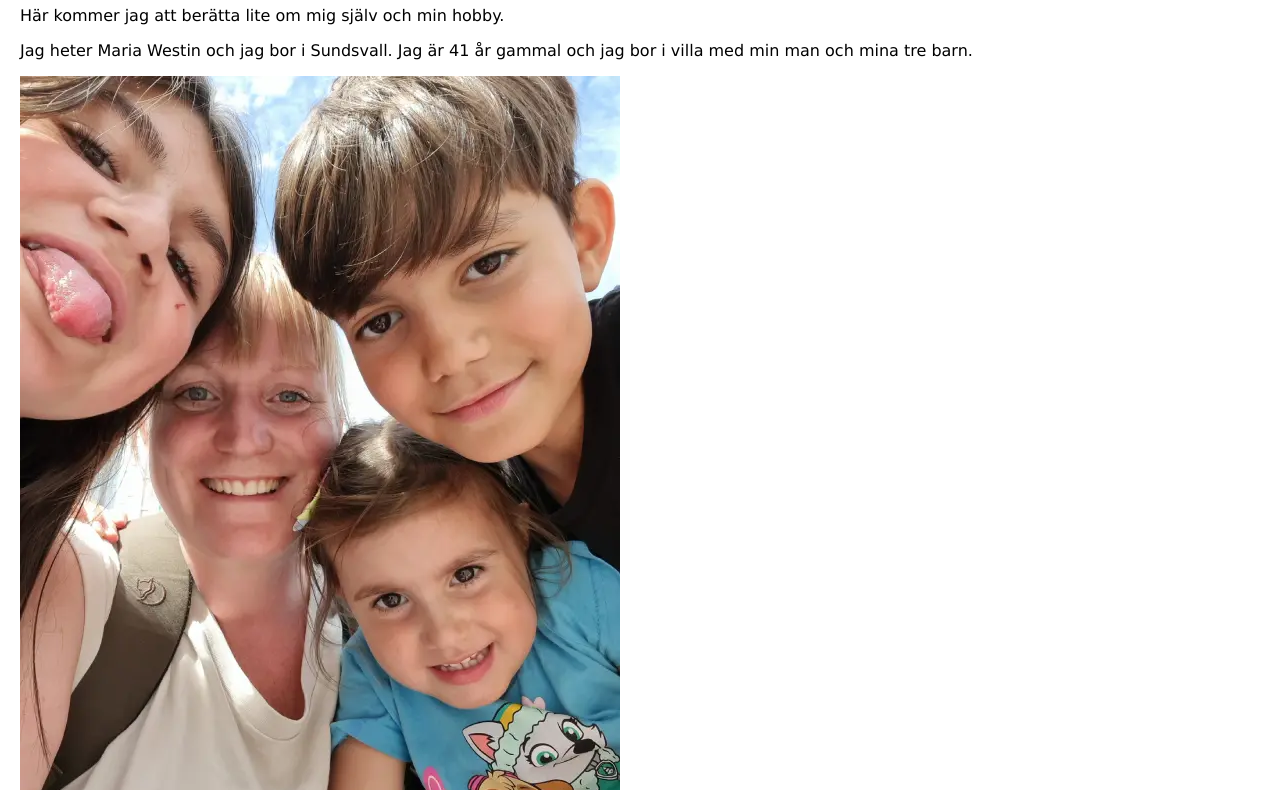
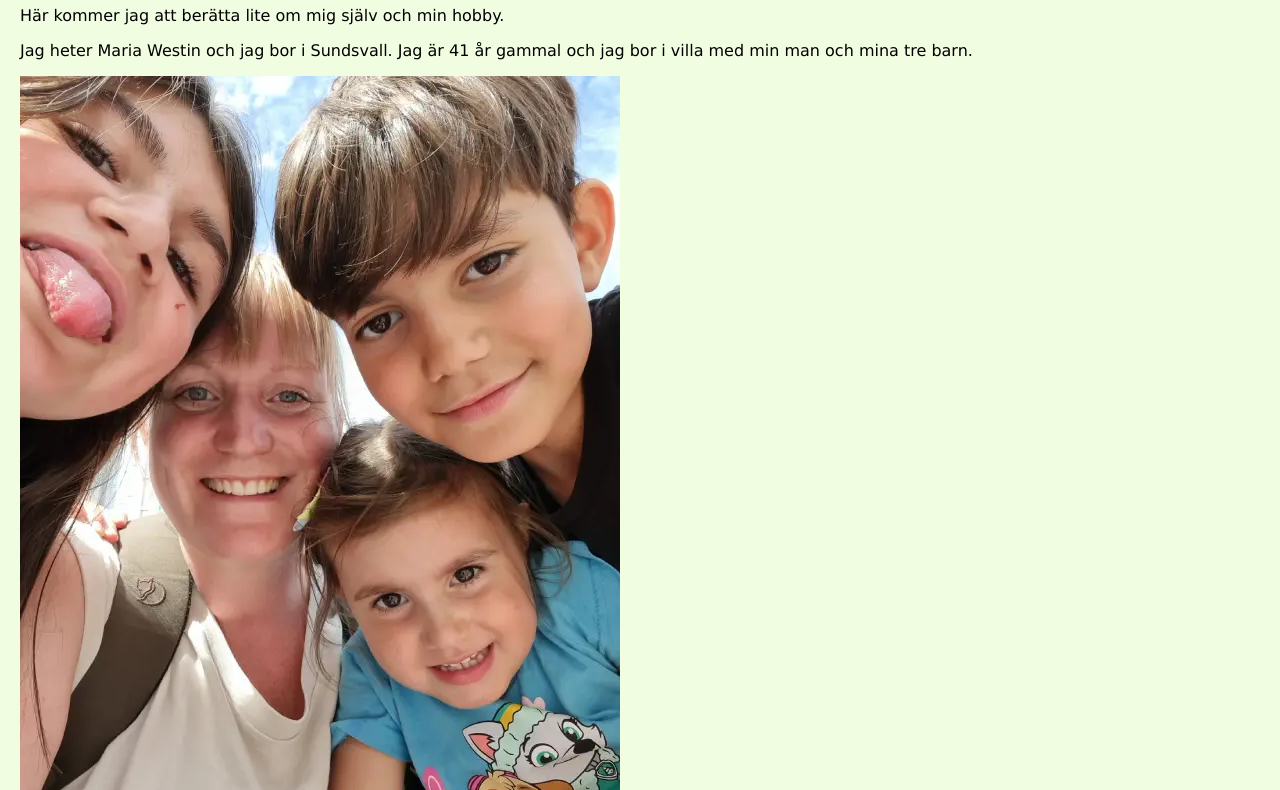
Before and after one commit to marrewestin/dt224g_maria_westin, a plain HTML site: page index.html in a window 1280 px wide. Shown: the part 376-1166 px from the top of the page. Drawn offline with Linux system fonts and the light colour scheme.

Commit message:
Ändrat bakgrundsfärg i body

```diff
--- a/styles.css
+++ b/styles.css
@@ -6,6 +6,7 @@
      font-family: Verdana, Arial, sans-serif;
      margin: 0;
      padding: 0;
+     background-color: #f1fde1;
  }
 
  header {
```
